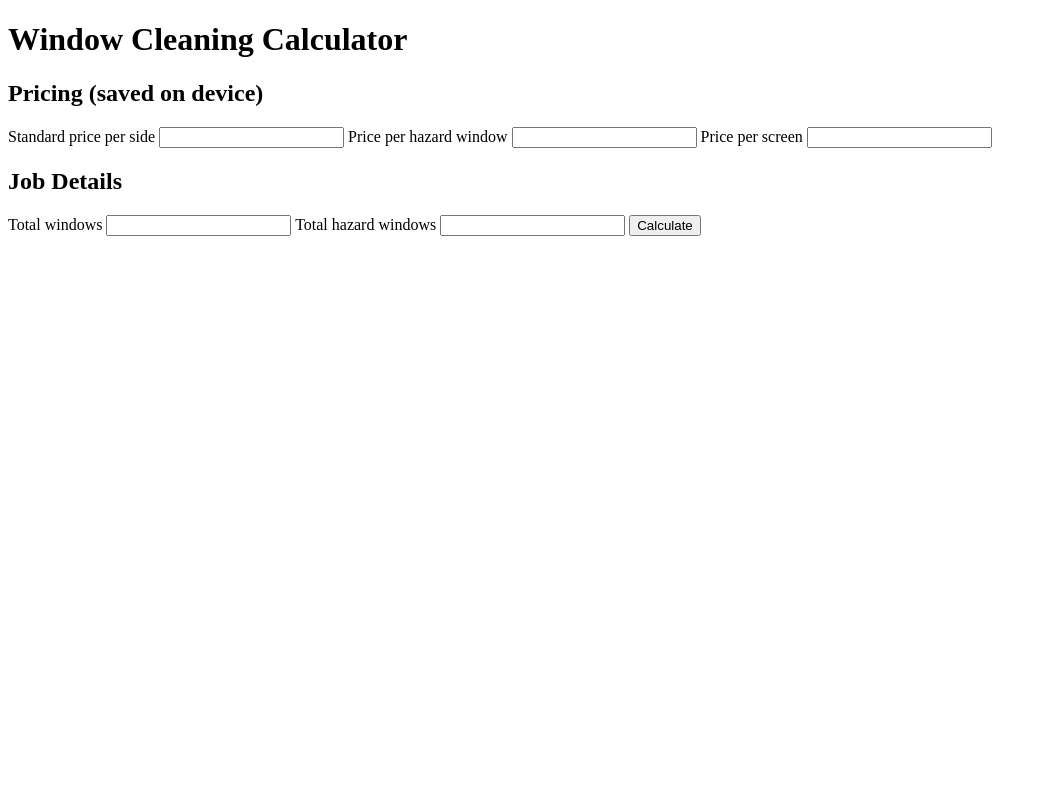
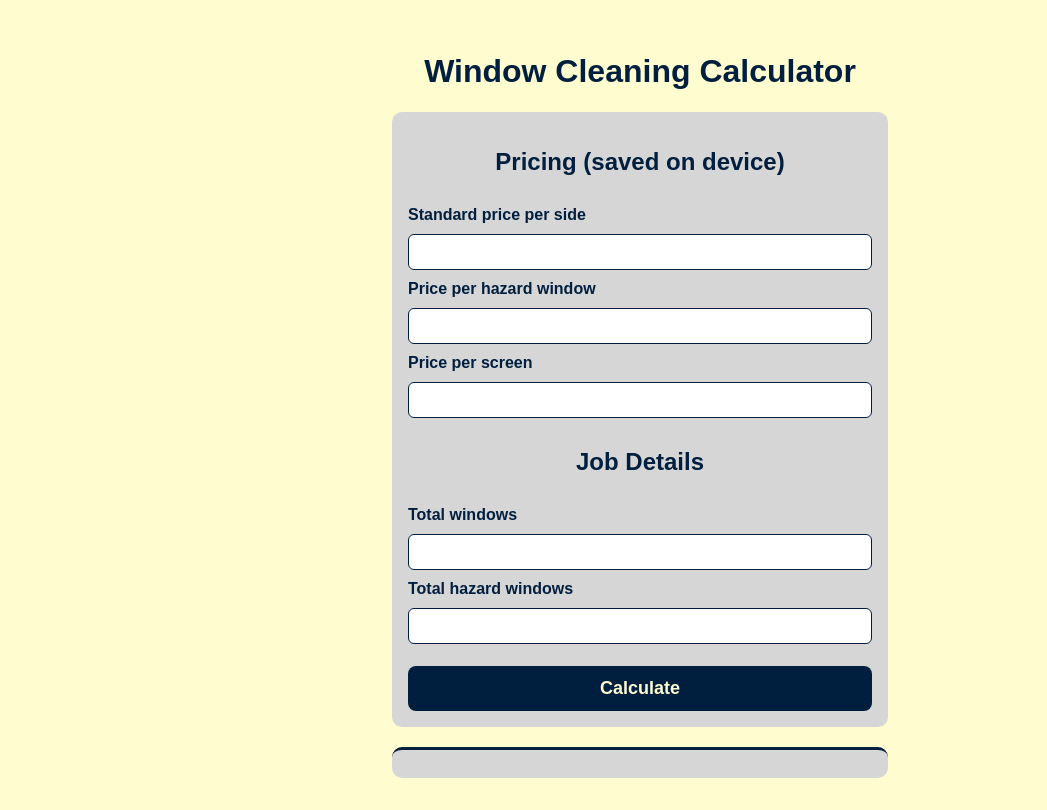
Before and after one commit to WindowPros/sales_calculator, a plain HTML site: page index.html in a window 1280 px wide. Shown: the whole page, without its empty margins (0-1047 px from the left). Drawn offline with Linux system fonts and the light colour scheme.

Commit message:
connected pic and css

```diff
--- a/index.html
+++ b/index.html
@@ -10,9 +10,9 @@
     <title>Window Cleaning Calculator</title>
 
     <!-- Favicon -->
-    <link rel="icon" type="image/png" href="assets/favicon.png">
+    <link rel="icon" type="image/png" href="assets/windowproslogoblack.PNG">
 
-    <link rel="stylesheet" href="style.css">
+    <link rel="stylesheet" href="styles.css">
 </head>
 <body>
 
```
Also changed, not shown: assets/windowproslogoblack.PNG (added).
